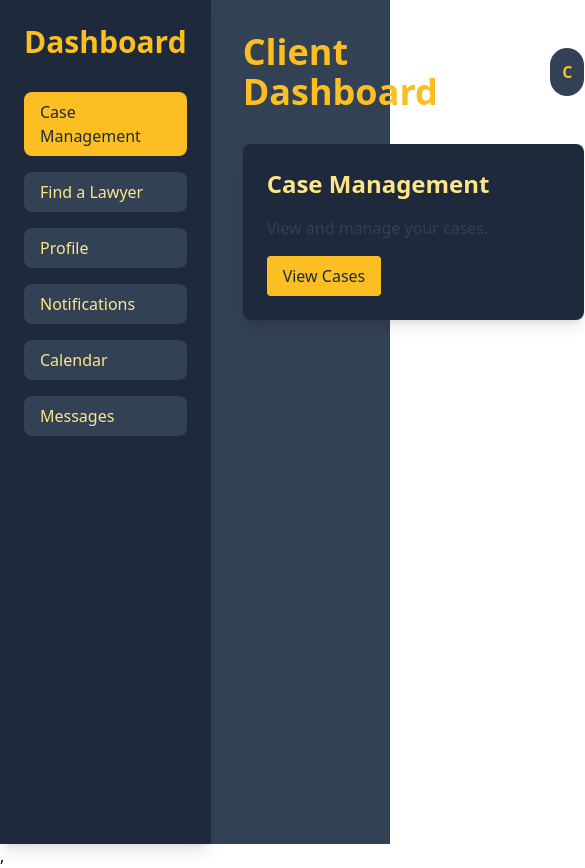
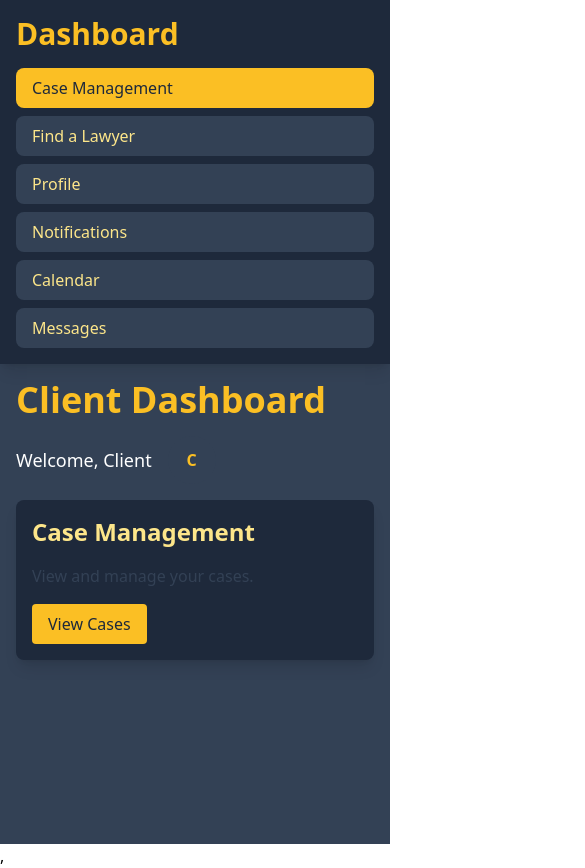
Before and after one commit to Leeoasis/sharuh-law-frontend, a React (Create React App) app: page /client-dashboard in a window 390 px wide. Shown: the top 868 px of the page, 585 px wide, since content can reach past the window. Built offline with nearby package versions, Linux system fonts and the light colour scheme.

Commit message:
Mobile responsiveness

```diff
--- a/src/components/dashboards/ClientDashboard.js
+++ b/src/components/dashboards/ClientDashboard.js
@@ -1,7 +1,7 @@
 import React, { useState } from 'react';
 import ReactCalendar from 'react-calendar';
 import 'react-calendar/dist/Calendar.css';
-import Modal from 'react-modal';
+import ModalComponent from '../ModalComponent';
 
 const ClientDashboard = () => {
   const [selectedOption, setSelectedOption] = useState('Case Management');
@@ -10,10 +10,7 @@ const ClientDashboard = () => {
   const [modalIsOpen, setModalIsOpen] = useState(false);
   const [eventTitle, setEventTitle] = useState('');
 
-  const openModal = () => {
-    setModalIsOpen(true);
-  };
-
+  const openModal = () => setModalIsOpen(true);
   const closeModal = () => {
     setModalIsOpen(false);
     setEventTitle('');
@@ -27,49 +24,85 @@ const ClientDashboard = () => {
   };
 
   const renderContent = () => {
-    switch (selectedOption) {
-      case 'Case Management':
+    const contentMap = {
+      'Case Management': (
+        <ContentSection title="Case Management" description="View and manage your cases." buttonText="View Cases" />
+      ),
+      'Find a Lawyer': (
+        <ContentSection title="Find a Lawyer" description="Search for lawyers to assist you with your cases." buttonText="Search Lawyers" />
+      ),
+      'Profile': (
+        <ContentSection title="Profile" description="Update your profile and settings." buttonText="Edit Profile" />
+      ),
+      'Notifications': (
+        <ContentSection title="Notifications" description="Check your latest notifications." buttonText="View Notifications" />
+      ),
+      'Calendar': (
+        <CalendarSection date={date} setDate={setDate} events={events} openModal={openModal} />
+      ),
+      'Messages': (
+        <ContentSection title="Messages" description="Check your messages and communicate with lawyers." buttonText="View Messages" />
+      ),
+    };
+    return contentMap[selectedOption] || <WelcomeSection />;
+  };
+
   return (
-          <div>
-            <h2 className="text-2xl font-semibold text-primary-light mb-4">Case Management</h2>
-            <p className="text-secondary-light mb-4">View and manage your cases.</p>
-            <button className="bg-primary text-secondary px-4 py-2 rounded hover:bg-primary-light">
-              View Cases
-            </button>
+    <div className="flex flex-col lg:flex-row min-h-screen bg-secondary-light text-white">
+      <Sidebar selectedOption={selectedOption} setSelectedOption={setSelectedOption} />
+      <div className="flex-1 p-4 lg:p-8">
+        <Header />
+        <div className="bg-secondary shadow-lg rounded-lg p-4 lg:p-6">
+          {renderContent()}
+        </div>
+      </div>
+      <ModalComponent
+        isOpen={modalIsOpen}
+        onRequestClose={closeModal}
+        eventTitle={eventTitle}
+        setEventTitle={setEventTitle}
+        handleAddEvent={handleAddEvent}
+      />
     </div>
   );
-      case 'Find a Lawyer':
-        return (
-          <div>
-            <h2 className="text-2xl font-semibold text-primary-light mb-4">Find a Lawyer</h2>
-            <p className="text-secondary-light mb-4">Search for lawyers to assist you with your cases.</p>
-            <button className="bg-primary text-secondary px-4 py-2 rounded hover:bg-primary-light">
-              Search Lawyers
+};
+
+const Sidebar = ({ selectedOption, setSelectedOption }) => (
+  <div className="w-full lg:w-64 bg-secondary p-4 lg:p-6 shadow-lg">
+    <h2 className="text-3xl font-bold text-primary mb-4 lg:mb-8">Dashboard</h2>
+    <nav className="space-y-2 lg:space-y-4">
+      {['Case Management', 'Find a Lawyer', 'Profile', 'Notifications', 'Calendar', 'Messages'].map((option) => (
+        <button
+          key={option}
+          className={`w-full text-left px-4 py-2 rounded-lg ${selectedOption === option ? 'bg-primary text-secondary' : 'bg-secondary-light text-primary-light hover:bg-primary hover:text-secondary'}`}
+          onClick={() => setSelectedOption(option)}
+        >
+          {option}
         </button>
+      ))}
+    </nav>
   </div>
 );
-      case 'Profile':
-        return (
-          <div>
-            <h2 className="text-2xl font-semibold text-primary-light mb-4">Profile</h2>
-            <p className="text-secondary-light mb-4">Update your profile and settings.</p>
-            <button className="bg-primary text-secondary px-4 py-2 rounded hover:bg-primary-light">
-              Edit Profile
-            </button>
+
+const Header = () => (
+  <div className="flex flex-col lg:flex-row justify-between items-start lg:items-center mb-4 lg:mb-8">
+    <h1 className="text-4xl font-bold text-primary mb-4 lg:mb-0">Client Dashboard</h1>
+    <div className="flex items-center space-x-4">
+      <span className="text-lg">Welcome, Client</span>
+      <div className="w-12 h-12 bg-secondary-light rounded-full flex items-center justify-center text-primary font-bold">C</div>
+    </div>
   </div>
 );
-      case 'Notifications':
-        return (
+
+const ContentSection = ({ title, description, buttonText }) => (
   <div>
-            <h2 className="text-2xl font-semibold text-primary-light mb-4">Notifications</h2>
-            <p className="text-secondary-light mb-4">Check your latest notifications.</p>
-            <button className="bg-primary text-secondary px-4 py-2 rounded hover:bg-primary-light">
-              View Notifications
-            </button>
+    <h2 className="text-2xl font-semibold text-primary-light mb-4">{title}</h2>
+    <p className="text-secondary-light mb-4">{description}</p>
+    <button className="bg-primary text-secondary px-4 py-2 rounded hover:bg-primary-light">{buttonText}</button>
   </div>
 );
-      case 'Calendar':
-        return (
+
+const CalendarSection = ({ date, setDate, events, openModal }) => (
   <div>
     <h2 className="text-2xl font-semibold text-primary-light mb-4">Calendar</h2>
     <p className="text-secondary-light mb-4">Manage your schedule and appointments.</p>
@@ -77,119 +110,21 @@ const ClientDashboard = () => {
       onChange={setDate}
       value={date}
       tileContent={({ date }) =>
-                events
-                  .filter((event) => event.date === date.toDateString())
-                  .map((event, index) => (
-                    <p key={index} className="text-xs text-primary font-semibold">
-                      {event.title}
-                    </p>
+        events.filter((event) => event.date === date.toDateString()).map((event, index) => (
+          <p key={index} className="text-xs text-primary font-semibold">{event.title}</p>
         ))
       }
       className="bg-secondary text-primary rounded-lg shadow-lg"
     />
-            <button
-              onClick={openModal}
-              className="mt-4 bg-primary text-secondary px-4 py-2 rounded hover:bg-primary-light"
-            >
-              Add Event
-            </button>
+    <button onClick={openModal} className="mt-4 bg-primary text-secondary px-4 py-2 rounded hover:bg-primary-light">Add Event</button>
   </div>
 );
-      case 'Messages':
-        return (
-          <div>
-            <h2 className="text-2xl font-semibold text-primary-light mb-4">Messages</h2>
-            <p className="text-secondary-light mb-4">Check your messages and communicate with lawyers.</p>
-            <button className="bg-primary text-secondary px-4 py-2 rounded hover:bg-primary-light">
-              View Messages
-            </button>
-          </div>
-        );
-      default:
-        return (
+
+const WelcomeSection = () => (
   <div>
     <h2 className="text-2xl font-semibold text-primary-light mb-4">Welcome</h2>
     <p className="text-secondary-light">Please select an option from the sidebar.</p>
   </div>
 );
-    }
-  };
-
-  return (
-    <div className="flex min-h-screen bg-secondary-light text-white">
-      {/* Sidebar Navigation */}
-      <div className="w-64 bg-secondary p-6 shadow-lg">
-        <h2 className="text-3xl font-bold text-primary mb-8">Dashboard</h2>
-        <nav className="space-y-4">
-          {[
-            'Case Management',
-            'Find a Lawyer',
-            'Profile',
-            'Notifications',
-            'Calendar',
-            'Messages',
-          ].map((option) => (
-            <button
-              key={option}
-              className={`w-full text-left px-4 py-2 rounded-lg ${
-                selectedOption === option
-                  ? 'bg-primary text-secondary'
-                  : 'bg-secondary-light text-primary-light hover:bg-primary hover:text-secondary'
-              }`}
-              onClick={() => setSelectedOption(option)}
-            >
-              {option}
-            </button>
-          ))}
-        </nav>
-      </div>
-
-      {/* Main Content Area */}
-      <div className="flex-1 p-8">
-        {/* Header */}
-        <div className="flex justify-between items-center mb-8">
-          <h1 className="text-4xl font-bold text-primary">Client Dashboard</h1>
-          <div className="flex items-center space-x-4">
-            <span className="text-lg">Welcome, Client</span>
-            <div className="w-12 h-12 bg-secondary-light rounded-full flex items-center justify-center text-primary font-bold">
-              C
-            </div>
-          </div>
-        </div>
-
-        {/* Dynamic Content */}
-        <div className="bg-secondary shadow-lg rounded-lg p-6">
-          {renderContent()}
-        </div>
-      </div>
-
-      {/* Modal for adding event */}
-      <Modal
-        isOpen={modalIsOpen}
-        onRequestClose={closeModal}
-        contentLabel="Add Event"
-        className="bg-secondary p-6 rounded-lg shadow-lg max-w-md mx-auto mt-20"
-        overlayClassName="fixed inset-0 bg-black bg-opacity-50 flex items-center justify-center"
-      >
-        <h2 className="text-2xl font-semibold text-primary mb-4">Schedule Appointments</h2>
-        <input
-          type="text"
-          value={eventTitle}
-          onChange={(e) => setEventTitle(e.target.value)}
-          placeholder="Event Title"
-          className="w-full p-2 mb-4 rounded bg-secondary-light text-primary"
-        />
-        <div className="flex justify-end space-x-4">
-          <button onClick={closeModal} className="bg-secondary-light text-primary px-4 py-2 rounded hover:bg-primary-light">
-            Cancel
-          </button>
-          <button onClick={handleAddEvent} className="bg-primary text-secondary px-4 py-2 rounded hover:bg-primary-light">
-            Add Event
-          </button>
-        </div>
-      </Modal>
-    </div>
-  );
-};
 
 export default ClientDashboard;
```
Lines whose indentation alone changed are shown as unchanged.
